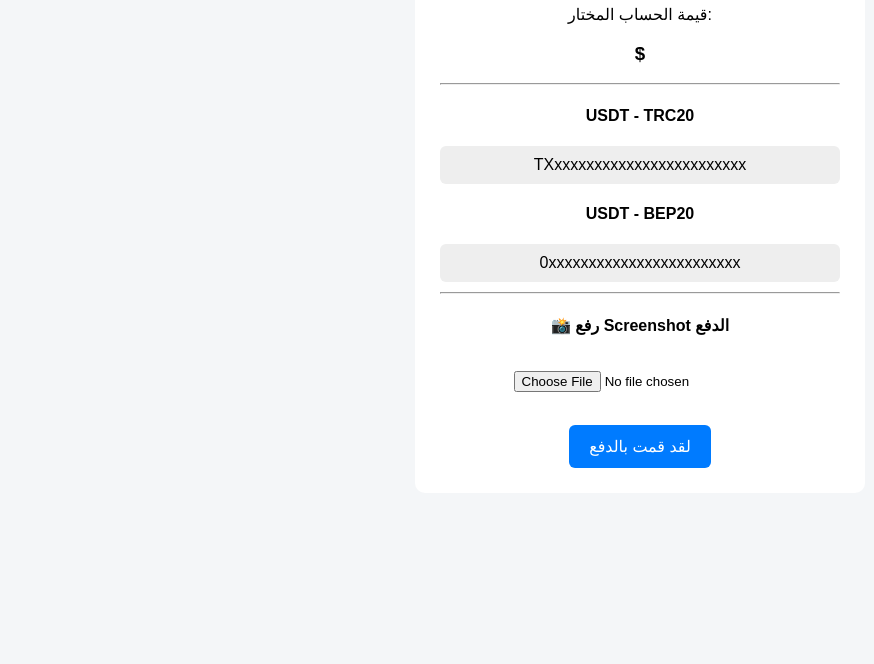
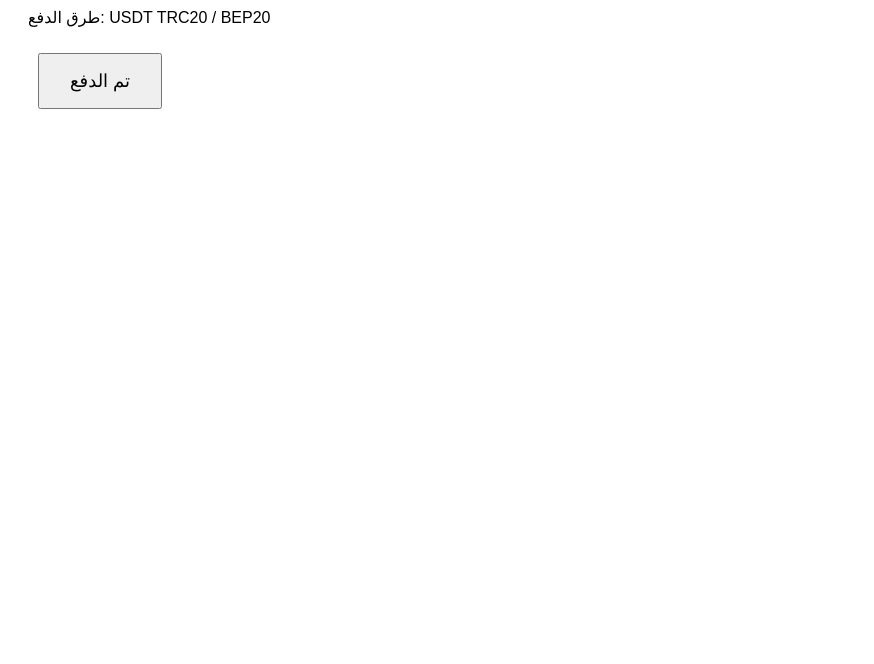
Before and after one commit to midolaidlaid-ux/mini-prop-app, a website: page payment.html in a window 1280 px wide. Shown: the part 136-800 px from the top of the page, without its empty margins (0-874 px from the left). Drawn offline with Linux system fonts and the light colour scheme.

Commit message:
Update payment.html
.

```diff
--- a/payment.html
+++ b/payment.html
@@ -2,97 +2,27 @@
 <html lang="ar">
 <head>
     <meta charset="UTF-8">
-    <title>الدفع</title>
+    <title>Prop Challenge - الدفع</title>
     <style>
-        body {
-            font-family: Arial;
-            background: #f4f6f8;
-            text-align: center;
-            padding: 40px;
-        }
-        .box {
-            background: white;
-            padding: 25px;
-            border-radius: 10px;
-            max-width: 400px;
-            margin: auto;
-        }
-        .address {
-            background: #eee;
-            padding: 10px;
-            border-radius: 6px;
-            word-break: break-all;
-            margin: 10px 0;
-        }
-        input[type="file"] {
-            margin: 15px 0;
-        }
-        img {
-            max-width: 100%;
-            margin-top: 10px;
-            display: none;
-            border-radius: 6px;
-        }
-        button {
-            padding: 12px 20px;
-            border: none;
-            border-radius: 6px;
-            background: #007bff;
-            color: white;
-            font-size: 16px;
-            cursor: pointer;
-        }
+        body { font-family: Arial, sans-serif; padding: 20px; }
+        button { padding: 15px 30px; margin: 10px; font-size: 18px; }
     </style>
 </head>
 <body>
+    <h1>أكمل الدفع</h1>
+    <p id="planInfo">جارٍ التحميل...</p>
+    <p>طرق الدفع: USDT TRC20 / BEP20</p>
+    <button onclick="confirmPayment()">تم الدفع</button>
 
-<div class="box">
-    <h2>الدفع</h2>
+    <script>
+        const plan = localStorage.getItem('plan');
+        document.getElementById('planInfo').innerText = `لقد اخترت خطة: ${plan}$`;
 
-    <p>قيمة الحساب المختار:</p>
-    <h3><span id="amount"></span>$</h3>
-
-    <hr>
-
-    <h4>USDT - TRC20</h4>
-    <div class="address">TXxxxxxxxxxxxxxxxxxxxxxxxx</div>
-
-    <h4>USDT - BEP20</h4>
-    <div class="address">0xxxxxxxxxxxxxxxxxxxxxxxx</div>
-
-    <hr>
-
-    <h4>📸 رفع Screenshot الدفع</h4>
-    <input type="file" accept="image/*" onchange="previewImage(event)">
-    <img id="preview">
-
-    <br><br>
-
-    <button onclick="confirmPayment()">لقد قمت بالدفع</button>
-</div>
-
-<script>
-    document.getElementById("amount").innerText =
-        localStorage.getItem("selectedOffer");
-
-    let imageUploaded = false;
-
-    function previewImage(event) {
-        const img = document.getElementById("preview");
-        img.src = URL.createObjectURL(event.target.files[0]);
-        img.style.display = "block";
-        imageUploaded = true;
-    }
-
-    function confirmPayment() {
-        if (!imageUploaded) {
-            alert("⚠️ يرجى رفع Screenshot الدفع أولاً");
-            return;
+        function confirmPayment() {
+            // يمكن إضافة توليد توكن هنا لاحقًا
+            localStorage.setItem('paid', true);
+            window.location.href = 'dashboard.html';
         }
-        alert("تم إرسال طلبك، سيتم التحقق يدويًا");
-        window.location.href = "dashboard.html";
-    }
-</script>
-
+    </script>
 </body>
 </html>
```
